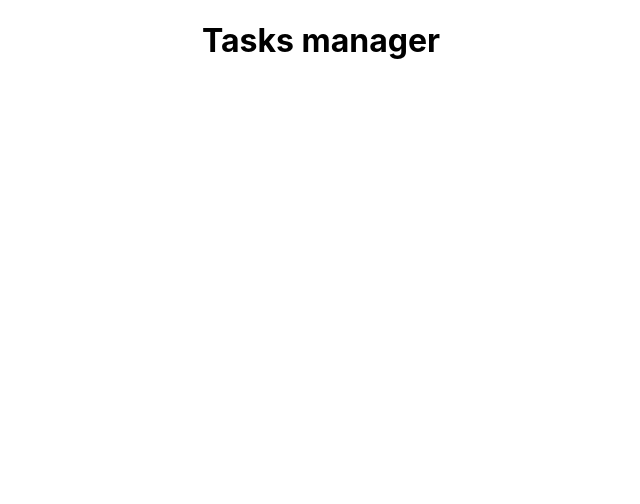
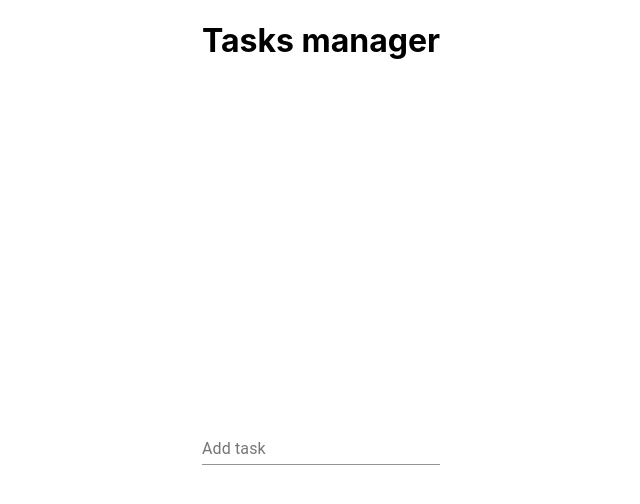
Before and after one commit to iradkot/tasksAndUsers, a React (Create React App) app in the folder react_frontend/: page / in a window 1280 px wide. Shown: the top 504 px of the page, without its empty margins (319-959 px from the left). Built offline with nearby package versions, Linux system fonts and the light colour scheme.

Commit message:
feat(mui input): add mui input comopnent

```diff
--- a/react_frontend/package.json
+++ b/react_frontend/package.json
@@ -3,6 +3,7 @@
   "version": "0.1.0",
   "private": true,
   "dependencies": {
+    "@material-ui/core": "^4.11.0",
     "@testing-library/jest-dom": "^4.2.4",
     "@testing-library/react": "^9.3.2",
     "@testing-library/user-event": "^7.1.2",
--- a/react_frontend/src/App.css
+++ /dev/null
@@ -1,38 +0,0 @@
-.App {
-  text-align: center;
-}
-
-.App-logo {
-  height: 40vmin;
-  pointer-events: none;
-}
-
-@media (prefers-reduced-motion: no-preference) {
-  .App-logo {
-    animation: App-logo-spin infinite 20s linear;
-  }
-}
-
-.App-header {
-  background-color: #282c34;
-  min-height: 100vh;
-  display: flex;
-  flex-direction: column;
-  align-items: center;
-  justify-content: center;
-  font-size: calc(10px + 2vmin);
-  color: white;
-}
-
-.App-link {
-  color: #61dafb;
-}
-
-@keyframes App-logo-spin {
-  from {
-    transform: rotate(0deg);
-  }
-  to {
-    transform: rotate(360deg);
-  }
-}
--- a/react_frontend/src/App.jsx
+++ b/react_frontend/src/App.jsx
@@ -1,15 +1,29 @@
-import React from 'react';
-import './App.css';
+import React, { useCallback, useState } from 'react';
 import styled from 'styled-components';
+import Input from './components/Input';
 
-const TitleText = styled.h1``;
+const Container = styled.div`
+  width: 100%;;
+  height: 100vh;
+  display: grid;
+  justify-content: center;
+
+`;
+
+const TitleText = styled.h1`
+  width: max-content;
+`;
 
 function App() {
-  return (
-    <div className="App">
-        <TitleText>Tasks manager</TitleText>
-    </div>
-  );
+    const [ description, setDescription ] = useState('');
+    const [ error, setError ] = useState('');
+    const handleChangeDesc = useCallback((e) => setDescription(e.target.value), [])
+    return (
+        <Container>
+            <TitleText>Tasks manager</TitleText>
+            <Input value={ description } onChange={ handleChangeDesc } label="Add task" error={error}/>
+        </Container>
+    );
 }
 
 export default App;
--- /dev/null
+++ b/react_frontend/src/components/Input.jsx
@@ -0,0 +1,9 @@
+import React from 'react';
+import TextField from '@material-ui/core/TextField';
+
+const Input = ({ error, label, value, onChange }) => (
+    <TextField id={ label } value={ value } onChange={ onChange }
+               label={ label } error={ error } helperText={ error }/>
+);
+
+export default Input;
```
Also changed, not shown: 1 other file (tests, documents, lock files or other folders).
